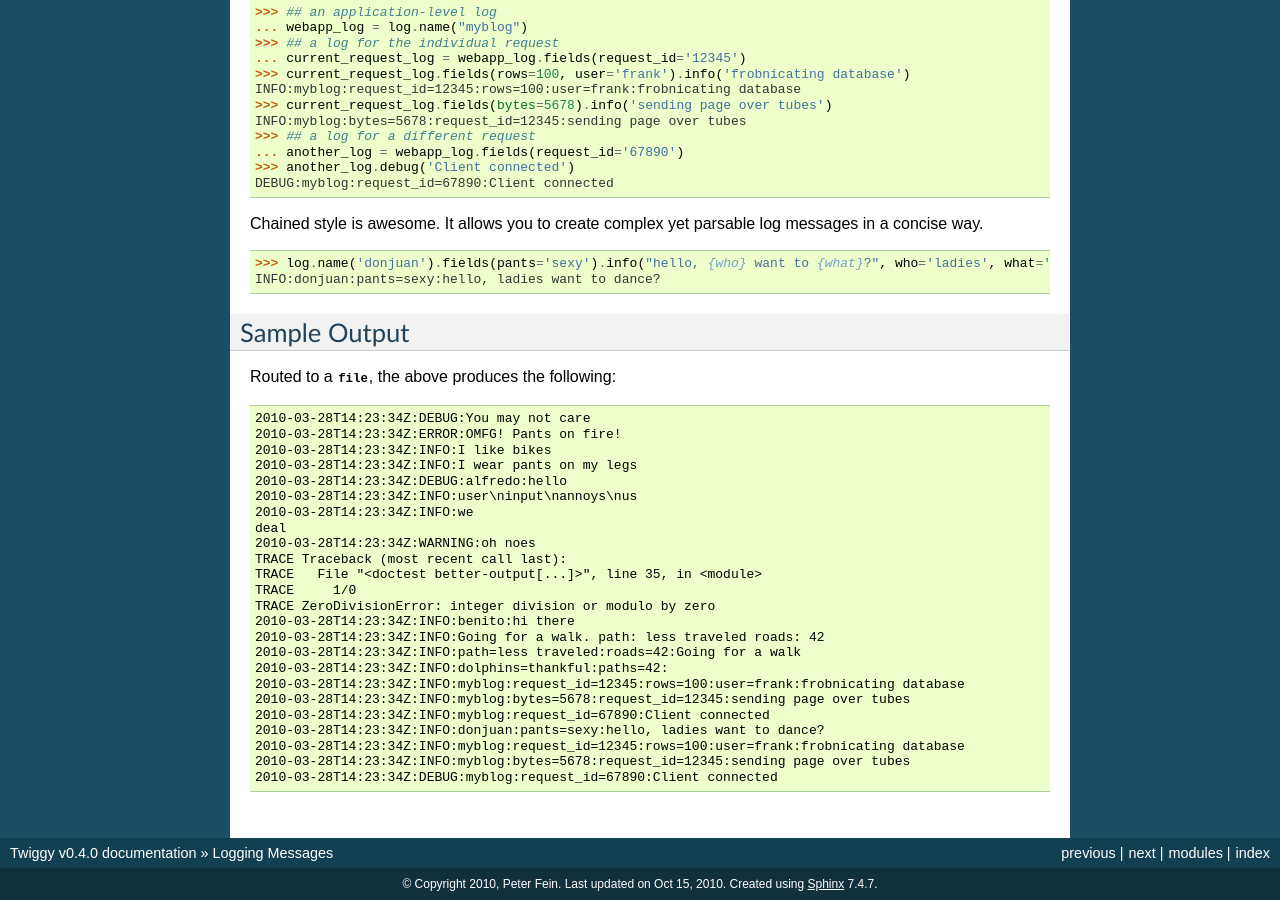
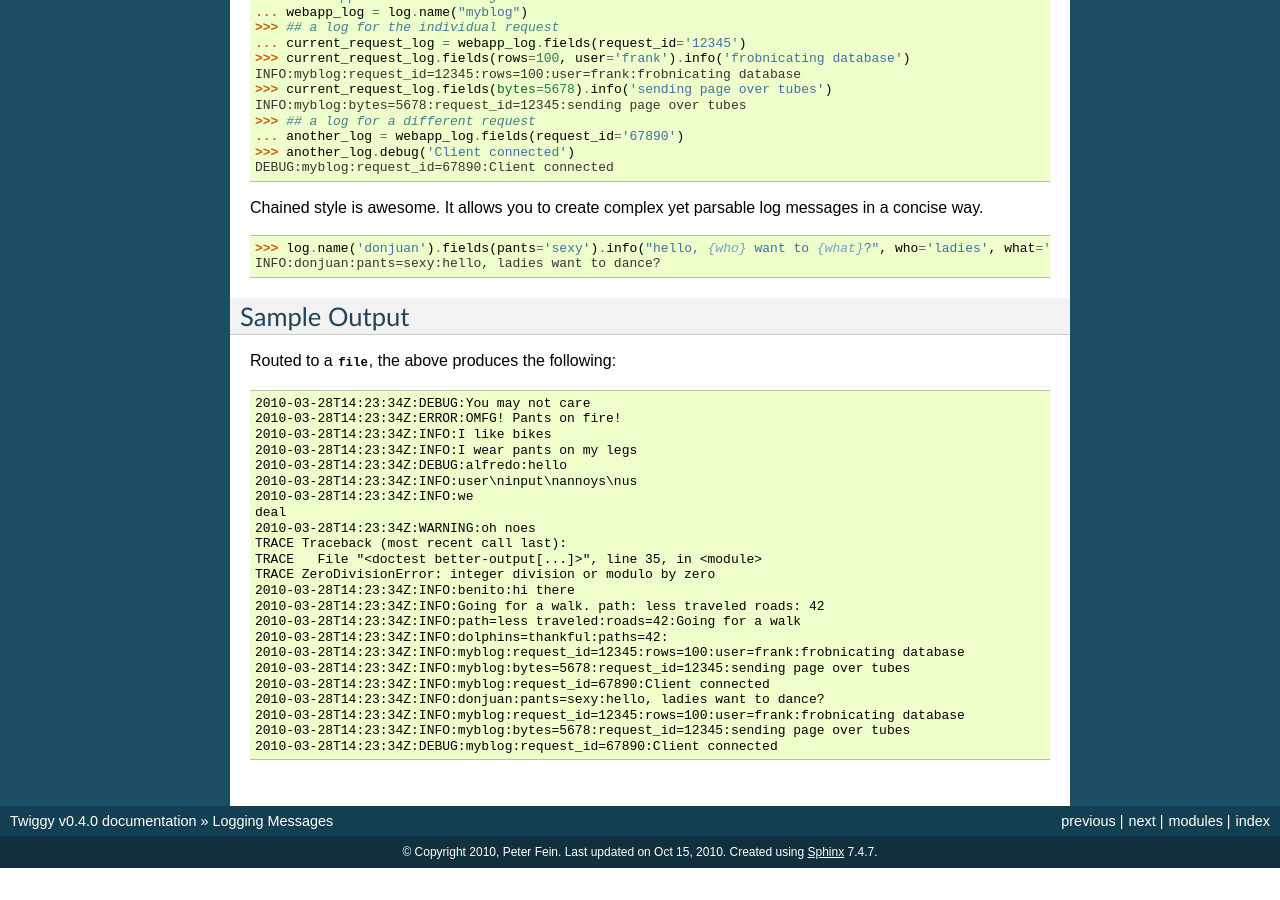
Before and after one commit to wearpants/twiggy, a Sphinx documentation site: the page built from doc/logging.rst, in a window 1280 px wide and 900 px high, scrolled down 1888 px. Built offline with Sphinx 7.4.7, drawn with Linux system fonts in a browser that asks for light colours; after the commit the page ends 2756 px from its top, so only the background shows below that.

Commit message:
fix failing TRACE test

```diff
--- a/doc/logging.rst
+++ b/doc/logging.rst
@@ -77,7 +77,6 @@ Exceptions are prefixed by ``TRACE``. By default, :meth:`tracing <.trace>` will
     WARNING:oh noes
     TRACE Traceback (most recent call last):
     TRACE   File "<doctest better-output[...]>", line 2, in <module>
-    TRACE     1/0
     TRACE ZeroDivisionError: integer division or modulo by zero
 
 .. seealso:: :ref:`How to fold exceptions to a single line<folding-exceptions>`
@@ -162,7 +161,6 @@ Routed to a `file <.FileOutput>`, the above produces the following::
     2010-03-28T14:23:34Z:WARNING:oh noes
     TRACE Traceback (most recent call last):
     TRACE   File "<doctest better-output[...]>", line 35, in <module>
-    TRACE     1/0
     TRACE ZeroDivisionError: integer division or modulo by zero
     2010-03-28T14:23:34Z:INFO:benito:hi there
     2010-03-28T14:23:34Z:INFO:Going for a walk. path: less traveled roads: 42
```
